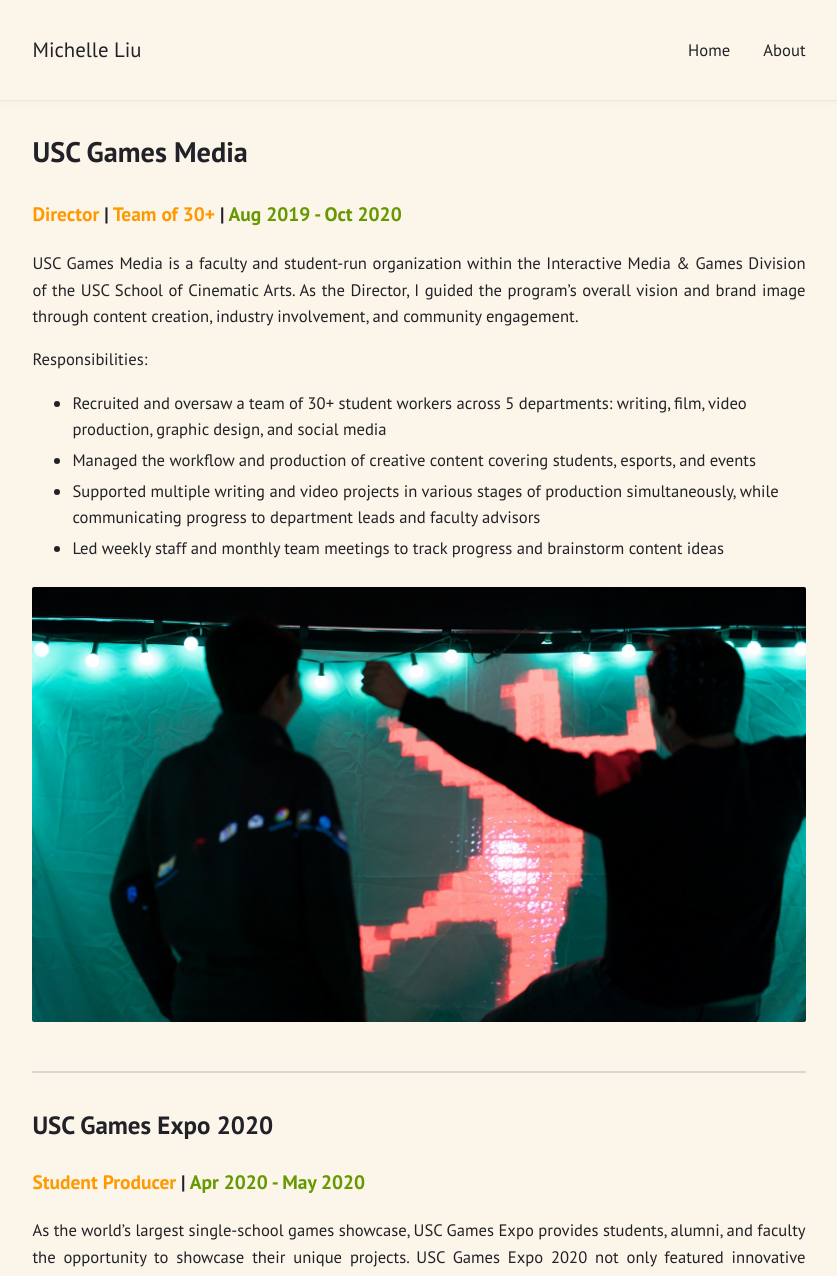
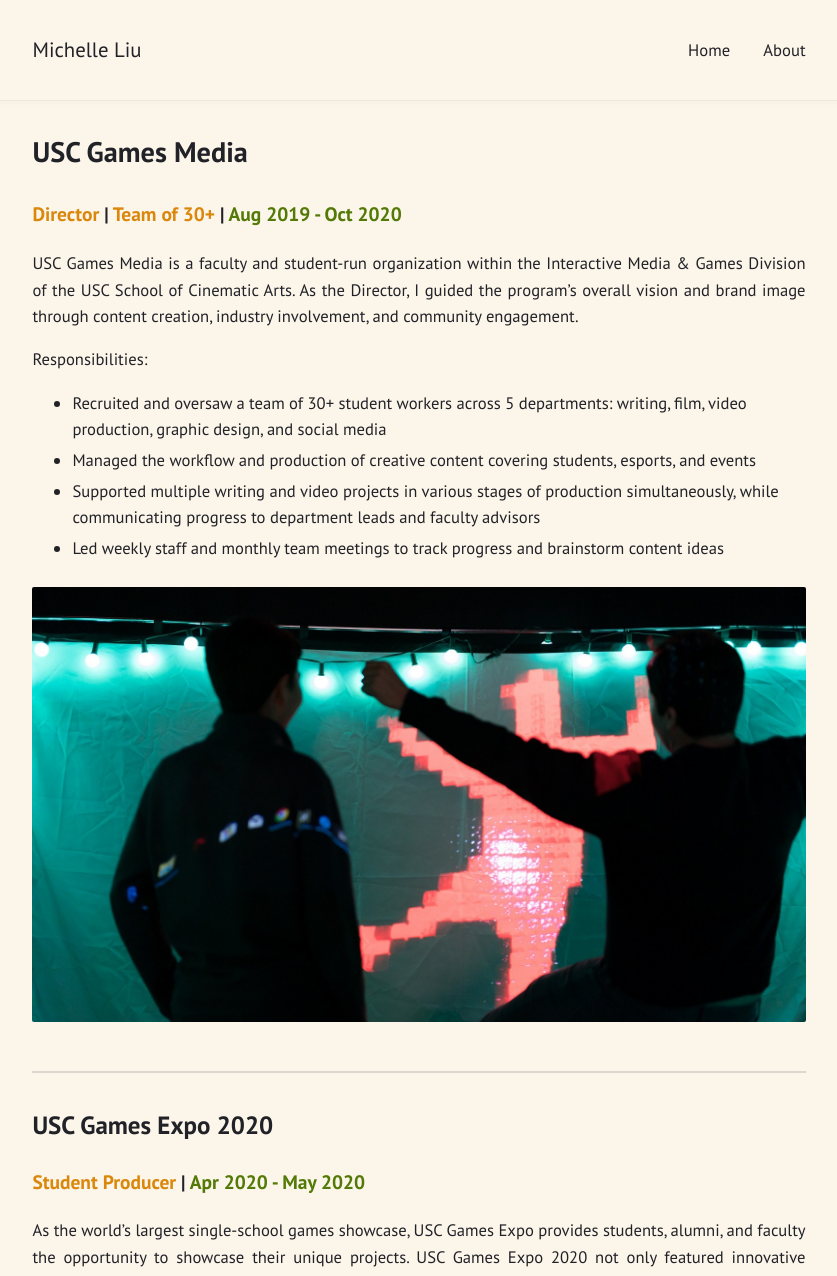
Before and after one commit to KeroMichelle/KeroMichelle.github.io, a Jekyll site: the page built from media.md, in a window 1280 px wide. Shown: the top 1276 px of the page, without its empty margins (221-1058 px from the left). Built offline with Jekyll 4.4.1, drawn with Linux system fonts in a browser that asks for light colours.

Commit message:
Color shade tweak

```diff
--- a/_sass/index.sass
+++ b/_sass/index.sass
@@ -6,8 +6,8 @@
 $link-color: #669900 !default
 $link-color-og: #68f !default
 $link-color-green: #669900 !default
-$orange: #FF9900
-$green: #669900
+$orange: #da870b
+$green: #537906
 $dark: #212228 !default
 $light: #ffffff !default
 $beige: #fcf5e9
```
